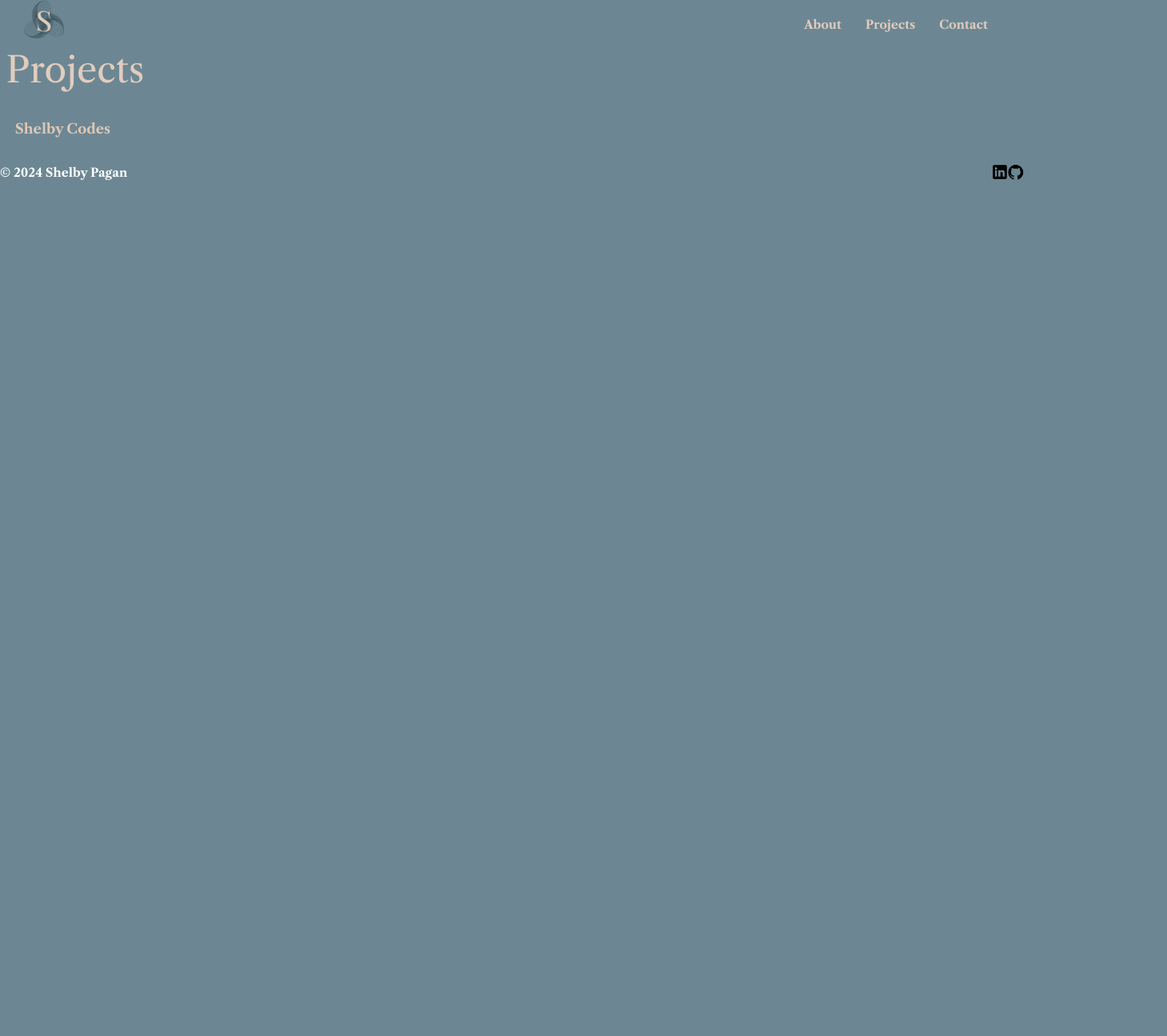
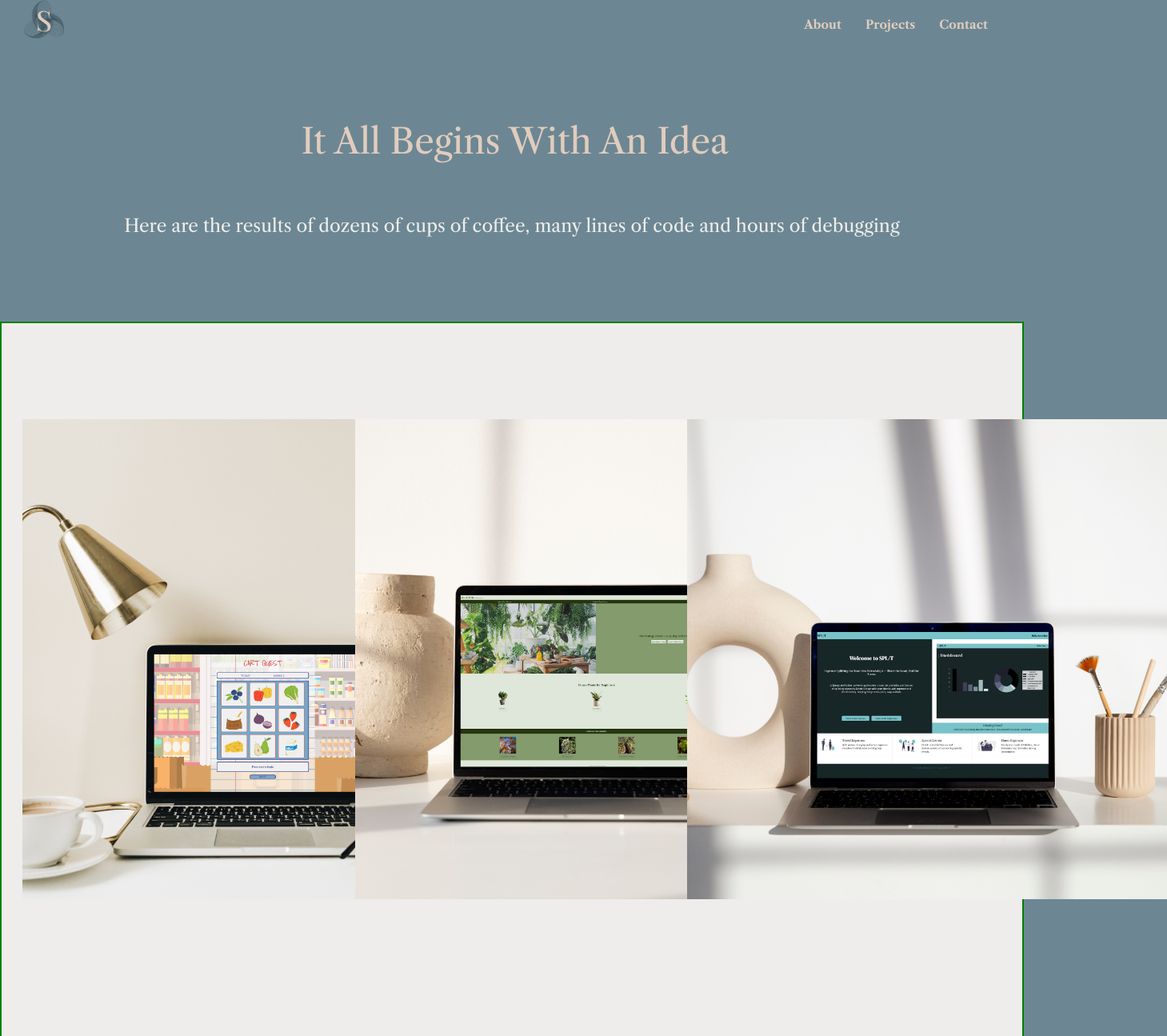
Before and after one commit to shelbyyy16/shelby-codes, a React (Vite) app: page /projects in a window 1280 px wide. Shown: the part 16-1311 px from the top of the page at 80% size, 1459 px wide, since content can reach past the window. Before the commit the page ends 800 px from the top, so only its background shows below. Built offline with nearby package versions, Linux system fonts and the light colour scheme; a web font is replaced by a local one.

Commit message:
create portfolio page and details pages

```diff
--- a/src/App.jsx
+++ b/src/App.jsx
@@ -5,6 +5,9 @@ import Home from './pages/Home';
 import Projects from './pages/Projects';
 import About from './pages/About';
 import Contact from './pages/Contact';
+import PetalsAndPots from './pages/projects/PetalsAndPots';
+import Split from './pages/projects/SPLIT';
+import CartQuest from './pages/projects/CartQuest';
 import { Route, Routes } from "react-router-dom";
 
 function App() {
@@ -17,6 +20,9 @@ function App() {
         <Route path="/about" element={<About />} />
         <Route path="/projects" element={<Projects />} />
         <Route path="/contact" element={<Contact />} />
+        <Route path="/projects/petalsandpots" element={<PetalsAndPots/>} />
+        <Route path="/projects/split" element={<Split/>} />
+        <Route path="/projects/cartquest" element={<CartQuest/>} />
       </Routes>
       <Footer />
     </div>
--- a/src/components/Footer.jsx
+++ b/src/components/Footer.jsx
@@ -15,10 +15,10 @@ function Footer() {
           © 2024 Shelby Pagan
           <div className="grey-text text-lighten-4 right" >
             <Link to="https://www.linkedin.com/in/shelbypagan/" target="_blank">
-            <img src="public/images/linkedin.png" id ='icon' alt="LinkedIn Profile" width="20" height="20"></img>
+            <img src="/images/linkedin.png" id ='icon' alt="LinkedIn Profile" width="20" height="20"></img>
             </Link>
             <Link to="https://github.com/shelbyyy16" target="_blank">
-            <img src="public/images/github.png" id ='icon' alt="LinkedIn Profile" width="20" height="20"></img>
+            <img src="/images/github.png" id ='icon' alt="LinkedIn Profile" width="20" height="20"></img>
             </Link>
           </div>
         </div>
--- a/src/index.css
+++ b/src/index.css
@@ -9,7 +9,7 @@ body {
 }
 
 
-h1, h2 {
+h1, h2, h3 {
   color: #E1CCBE;
   margin:0rem;
   padding-left: 0.5rem;
@@ -154,6 +154,13 @@ border: 2px solid #E1CCBE;
   padding: 0rem 8rem 8rem 2rem;
 }
 
+/* PROJECTS */
+
+#projects-header {
+  text-align: center;
+  padding: 6rem;
+}
+
 
 
 @media (prefers-color-scheme: light) {
--- a/src/pages/Projects.jsx
+++ b/src/pages/Projects.jsx
@@ -1,5 +1,39 @@
 function Projects() {
-    return <h1>Projects</h1>;
+    return (
+    <>
+  <div id="projects-header">
+    <h3>It All Begins With An Idea</h3>
+    <br></br><br></br>
+      <h5>Here are the results of dozens of cups of coffee, many lines of code and hours of debugging</h5>
+  </div>
+  <div id="landing-portfolio" className="row">
+        <div className="col s4">
+          <img
+            src="/images/CartQuestMockUp.png"
+            id="landing-portfolio-item"
+          ></img>
+        </div>
+        <div className="col s4">
+          <img
+            src="/images/PetalsandPots MockUp.png"
+            id="landing-portfolio-item"
+          ></img>
+        </div>
+        <div className="col s4">
+          <img src="/images/SPLITMockUp.png" id="landing-portfolio-item"></img>
+        </div>
+        <div
+          className="col s12"
+          id="landing-portfolio-button"
+          style={{ display: "flex", justifyContent: "center" }}
+        >
+        </div>
+      </div>
+
+
+    </>
+
+    )
   }
 
   export default Projects;
--- /dev/null
+++ b/src/pages/projects/CartQuest.jsx
@@ -0,0 +1,5 @@
+function CartQuest() {
+    return <h1>Cart Quest Details</h1>;
+  }
+
+  export default CartQuest;
--- /dev/null
+++ b/src/pages/projects/PetalsAndPots.jsx
@@ -0,0 +1,5 @@
+function PetalsAndPots() {
+    return <h1>Petals & Pots Details</h1>;
+  }
+
+  export default PetalsAndPots;
--- /dev/null
+++ b/src/pages/projects/SPLIT.jsx
@@ -0,0 +1,5 @@
+function Split() {
+    return <h1>SPLIT Details</h1>;
+  }
+
+  export default Split;
```
